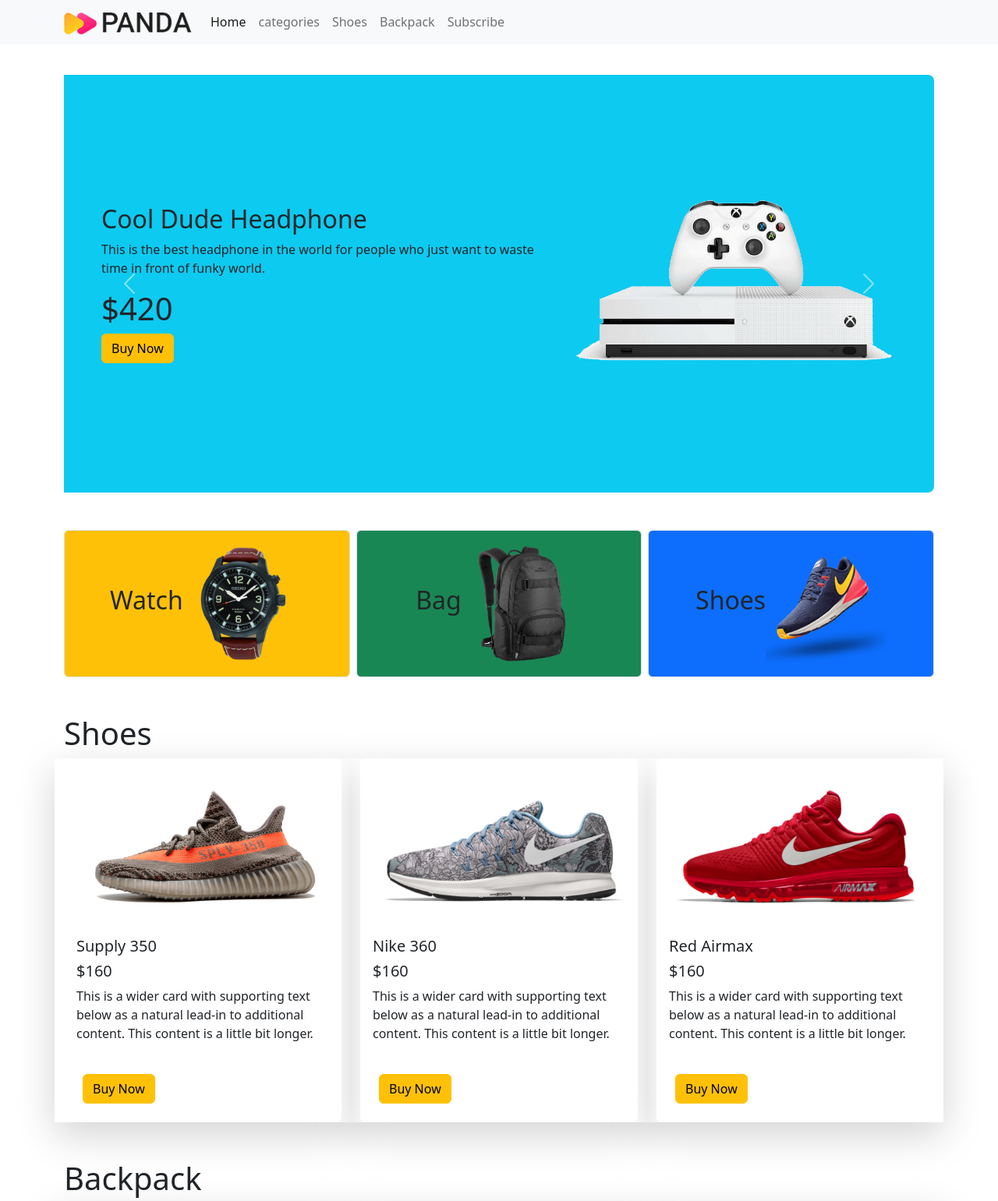
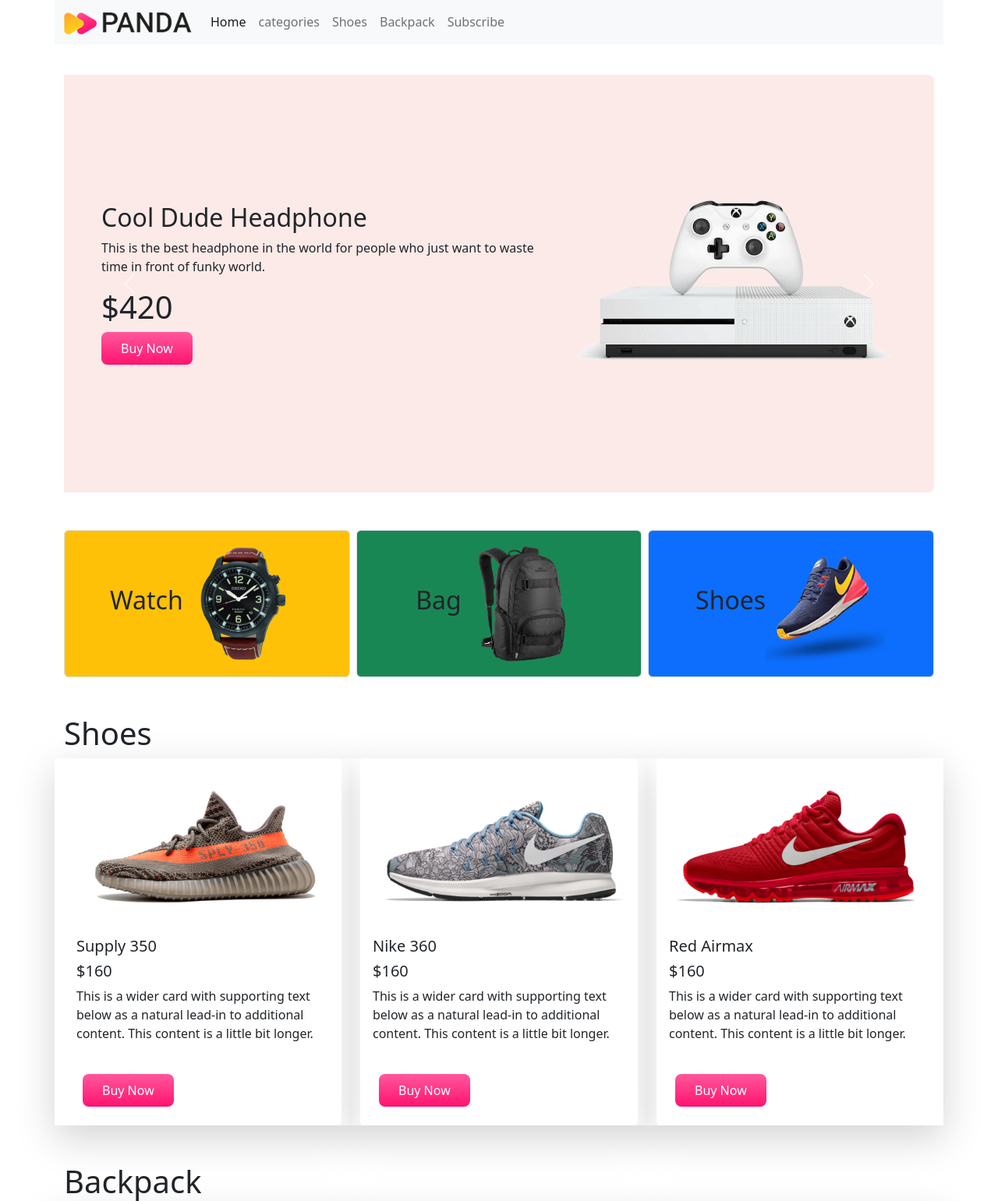
Before and after one commit to Abdulkarim6/E-Commerce, a plain HTML site: page index.html in a window 1280 px wide. Shown: the top 1541 px of the page at 78% size. Drawn offline with nearby package versions, Linux system fonts and the light colour scheme.

Commit message:
modify project

```diff
--- a/index.html
+++ b/index.html
@@ -7,11 +7,13 @@
     <title>E-commerce</title>
     <link href="https://cdn.jsdelivr.net/npm/bootstrap@5.2.0/dist/css/bootstrap.min.css" rel="stylesheet"
         integrity="sha384-gH2yIJqKdNHPEq0n4Mqa/HGKIhSkIHeL5AyhkYV8i59U5AR6csBvApHHNl/vI1Bx" crossorigin="anonymous">
+    <!-- custom css link -->
+    <link rel="stylesheet" href="style.css">
 </head>
 
 <body>
     <header class="container">
-        <nav class="navbar navbar-expand-lg fixed-top bg-light">
+        <nav class="navbar navbar-expand-lg fixed-top bg-light container">
             <div class="container">
                 <a class="navbar-brand" href="#">
                     <img src="images/logo.png" alt="">
@@ -47,7 +49,7 @@
         <section class="mt-5 pt-5" id="home">
             <div id="carouselExampleControls" class="carousel slide" data-bs-ride="carousel">
                 <div class="carousel-inner">
-                    <div class="carousel-item active  bg-info p-5 rounded-3">
+                    <div class="carousel-item active  custom-bg-color p-5 rounded-3">
                         <div class="row">
                             <div class="col-md-7 d-flex align-items-center">
                                 <div>
@@ -55,7 +57,7 @@
                                     <p>This is the best headphone in the world for people who just want to waste time in
                                         front of funky world.</p>
                                     <h1>$420</h1>
-                                    <button class="btn btn-warning">Buy Now</button>
+                                    <button class="button-bg-color">Buy Now</button>
                                 </div>
                             </div>
                             <div class="col-md-5">
@@ -63,7 +65,7 @@
                             </div>
                         </div>
                     </div>
-                    <div class="carousel-item active  bg-info p-5 rounded-3">
+                    <div class="carousel-item active  custom-bg-color p-5 rounded-3">
                         <div class="row">
                             <div class="col-md-7 d-flex align-items-center">
                                 <div>
@@ -71,7 +73,7 @@
                                     <p>This is the best headphone in the world for people who just want to waste time in
                                         front of funky world.</p>
                                     <h1>$420</h1>
-                                    <button class="btn btn-warning">Buy Now</button>
+                                    <button class="button-bg-color">Buy Now</button>
                                 </div>
                             </div>
                             <div class="col-md-5">
@@ -79,7 +81,7 @@
                             </div>
                         </div>
                     </div>
-                    <div class="carousel-item active  bg-info p-5 rounded-3">
+                    <div class="carousel-item active  custom-bg-color p-5 rounded-3">
                         <div class="row">
                             <div class="col-md-7 d-flex align-items-center">
                                 <div>
@@ -87,7 +89,7 @@
                                     <p>This is the best headphone in the world for people who just want to waste time in
                                         front of funky world.</p>
                                     <h1>$420</h1>
-                                    <button class="btn btn-warning">Buy Now</button>
+                                    <button class="button-bg-color">Buy Now</button>
                                 </div>
                             </div>
                             <div class="col-md-5">
@@ -151,7 +153,7 @@
                                 additional content. This content is a little bit longer.</p>
                         </div>
                         <div class="m-4">
-                            <button class="btn btn-warning">Buy Now</button>
+                            <button class="button-bg-color">Buy Now</button>
                         </div>
                     </div>
                 </div>
@@ -165,7 +167,7 @@
                                 additional content. This content is a little bit longer.</p>
                         </div>
                         <div class="m-4">
-                            <button class="btn btn-warning">Buy Now</button>
+                            <button class="button-bg-color">Buy Now</button>
                         </div>
                     </div>
                 </div>
@@ -179,7 +181,7 @@
                                 additional content. This content is a little bit longer.</p>
                         </div>
                         <div class="m-4">
-                            <button class="btn btn-warning">Buy Now</button>
+                            <button class="button-bg-color">Buy Now</button>
                         </div>
                     </div>
                 </div>
@@ -199,7 +201,7 @@
                                 additional content. This content is a little bit longer.</p>
                         </div>
                         <div class="m-4">
-                            <button class="btn btn-warning">Buy Now</button>
+                            <button class="button-bg-color">Buy Now</button>
                         </div>
                     </div>
                 </div>
@@ -213,7 +215,7 @@
                                 additional content. This content is a little bit longer.</p>
                         </div>
                         <div class="m-4">
-                            <button class="btn btn-warning">Buy Now</button>
+                            <button class="button-bg-color">Buy Now</button>
                         </div>
                     </div>
                 </div>
@@ -227,7 +229,7 @@
                                 additional content. This content is a little bit longer.</p>
                         </div>
                         <div class="m-4">
-                            <button class="btn btn-warning">Buy Now</button>
+                            <button class="button-bg-color">Buy Now</button>
                         </div>
                     </div>
                 </div>
@@ -235,14 +237,14 @@
         </section>
         <!-- shoes section end -->
         <!-- subscribe section -->
-        <section class="container bg-info d-flex justify-content-center align-items-center rounded" style="height:300px;" id="subscribe">
+        <section class="container custom-bg-color d-flex justify-content-center align-items-center rounded" style="height:300px;" id="subscribe">
             <div>
                 <h2>LET'S STAY IN TOUCH</h2>
                 <p>Get updates on sales, specials and more</p>
                 <div class="form mb-1">
                     <input type="email" class="form-control" id="floatingInput" placeholder="name@example.com">
                 </div>
-                <button class="btn btn-warning" type="submit">Subscribe</button>
+                <button class="button-bg-color" type="submit">Subscribe</button>
             </div>
         </section>
     </main>
--- /dev/null
+++ b/style.css
@@ -0,0 +1,11 @@
+.custom-bg-color{
+    background-color:#fceae8 !important ;
+}
+
+.button-bg-color{
+    background-image: linear-gradient(to bottom, #FF589B 0%, #FF136F 100%);
+    color: #fff;
+    border: none;
+    border-radius: 8px;
+    padding: 9px 25px;
+}
```
